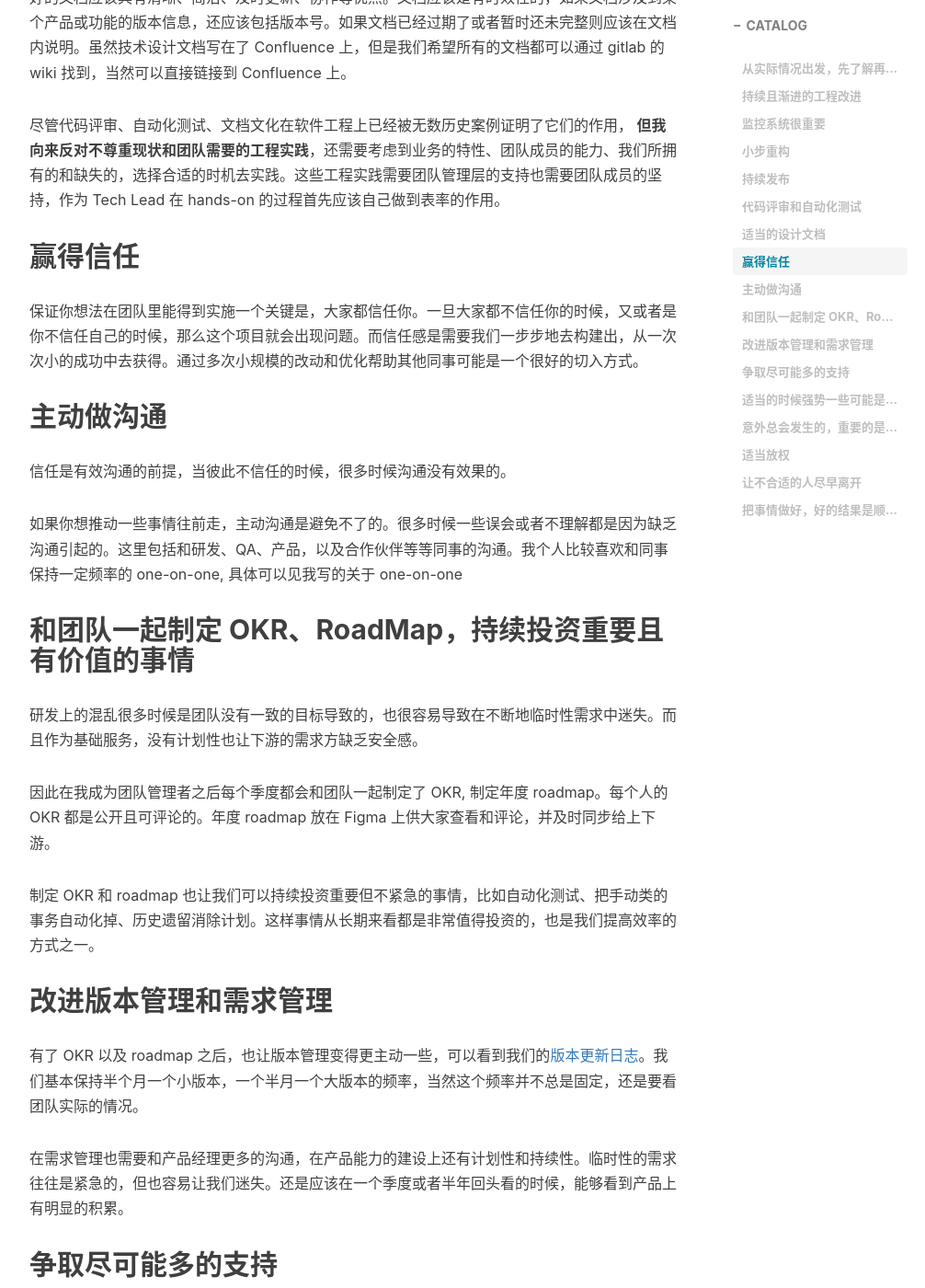
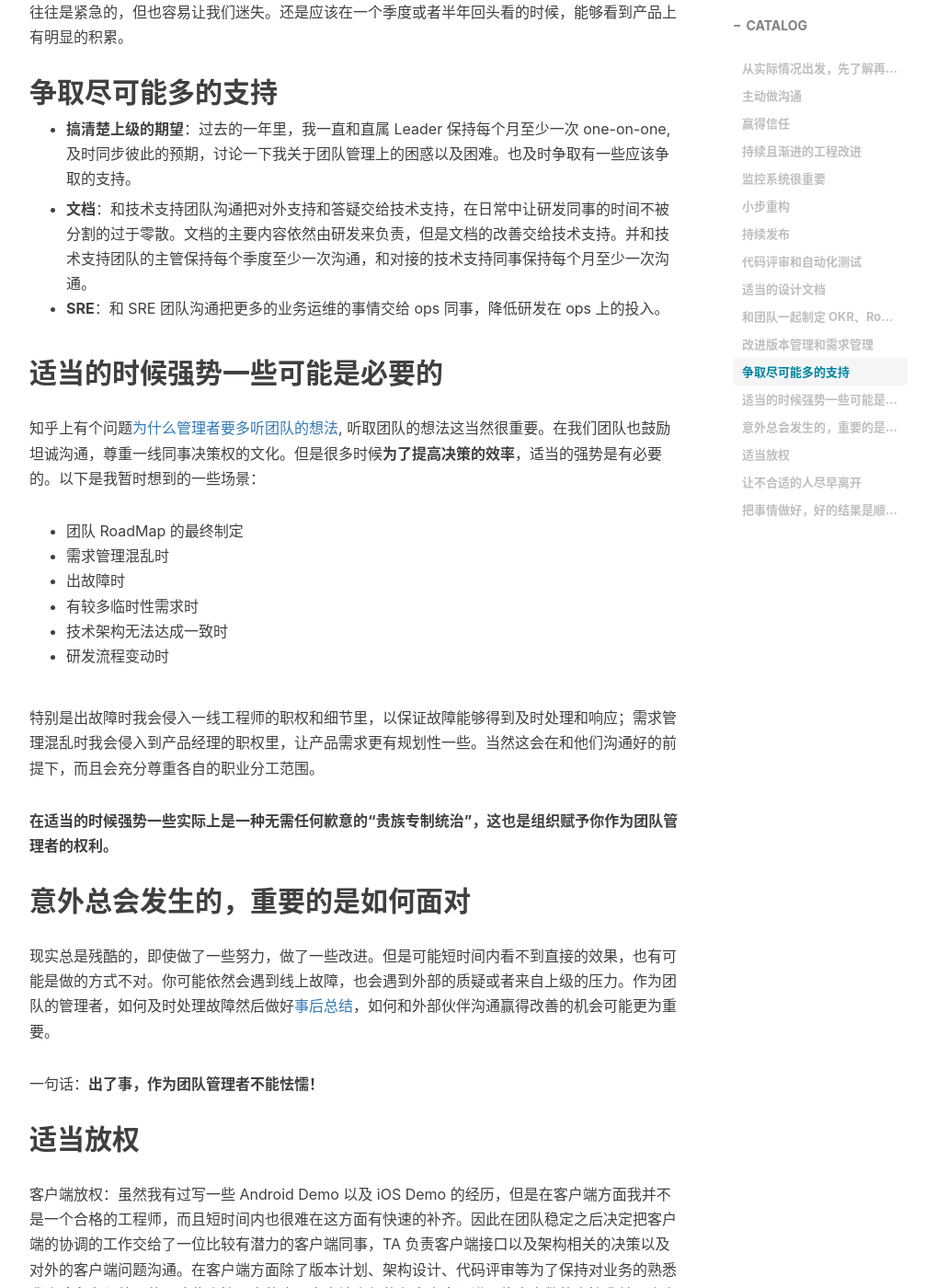
Before and after one commit to linnaname/linnaname.github.io, a Jekyll site: the page built from _posts/2023-04-20-TeamLead-team_fix.md, in a window 1280 px wide and 1400 px high, scrolled down 5529 px. Shown: the whole window at 92% size, without its empty margins (233-1239 px from the left). Built offline with Jekyll 4.4.1, drawn with Linux system fonts in a browser that asks for light colours; nearby versions of some CDN libraries; comment, search, counter and statistics services are not loaded; some of the changed text lies outside the part shown.

Commit message:
(refactor)  teamfix

```diff
--- a/_posts/2023-04-20-TeamLead-team_fix.md
+++ b/_posts/2023-04-20-TeamLead-team_fix.md
@@ -12,20 +12,20 @@
 ---
 
 
-加入新公司不久之后，我很快参与到了 [LeanCloud](https://www.leancloud.cn   ) 的即时通信、消息推送这两个服务从 Clojure 向 Golang 和 Java 的重构中。
+加入新公司不久之后，我很快参与到了 [LeanCloud](https://www.leancloud.cn) 的即时通信、消息推送这两个服务从 Clojure 向 Golang 和 Java 的重构中，是 RTM 小组的负责人。
 
-但是 2022 年初大团队接手了一个坑比较多业务和一部分移交过来的人员，直属 Leader 和我沟通之后让我参与到这个刚交接过来的业务中。于是开启了一段新的挑战，需要注意的是这时候我是以一个普通工程师的角色加入的。
+不久之后团队接手了一个坑比较多业务和一部分移交过来的人员，直属 Leader 和我沟通之后让我参与到这个团队的组建之中。
 
 ![bigshit](https://linnaname.github.io/img/teamlead/bigshit.gif)
 
 ## 从实际情况出发，先了解再参与
 
-了解的方式途径包括代码、沟通、观察等等，回过头去看这是当时对团队现状列的一些描述：
+了解的方式途径包括沟通、观察、代码等等，回过头去看这是当时对团队现状列的一些描述：
+- 需求、版本管理混乱
+- 有着比较差的工程实践
 - 线上故障频发
 - 历史遗留比较重
-- 需求、版本管理混乱
-- 有着比较差的工程实践
-- 团队人员能力相对比较差，经验不够资深
+- 团队人员能力相对比较差，缺乏资深工程师
 
 
 更具体的比如，这个业务交接过来的第二天就出了线上故障，此后陆陆续续有出了几个线上故障，后端系统没有任何业务 metirc 无法知晓系统状态，甚至部分代码仓库只使用两个固定分支进行迭代，需求管理混乱等等。
@@ -33,9 +33,24 @@
 作为参与者如果希望重构代码，那么首先就应该熟悉代码；如果希望做架构改动，那么就应该先熟悉架构。如果希望故障能够尽快得到解决，那么即使一开始不熟悉代码，也应该积极参与到故障排查和故障善后中去。总得来说，想改善什么先去了解和参与效率会更高。
 
 
+## 主动做沟通
+
+信任是有效沟通的前提，当彼此不信任的时候，很多时候沟通没有效果的。
+
+如果你想推动一些事情往前走，主动沟通是避免不了的。很多时候一些误会或者不理解都是因为缺乏沟通引起的。这里包括和研发、QA、产品，以及合作伙伴等等同事的沟通。我个人比较喜欢和同事保持一定频率的 one-on-one, 主动与下属同事沟通以解决 TA 们的困惑，和产品、运营等沟通获取 TA 们的预期争取 TA 们的支持。
+
+
+## 赢得信任
+
+保证你想法在团队里能得到实施一个关键是，大家都信任你。一旦大家都不信任你的时候，又或者是你不信任自己的时候，那么这个项目就会出现问题。而信任感是需要我们一步步地去构建出，从一次次小的成功中去获得。通过多次小规模的改动和优化帮助其他同事可能是一个很好的切入方式。
+
+
+
+## 持续且渐进的工程改进
+
+
 任何新方案的实施都要以对现状的理解为基础 , 比如说现有的组织结构、对新方法的接受度、具体的业务特征、技术成熟度等。脱离具体的上下文，照搬“普适”的框架，会带来巨大的适配成本。前期花费大量精力在组织和流程上，却不直接改善交付效能，特别是业务可见的效能。这非常容易带来怀疑和抵制，让实施效果大打折扣，甚至半途而废。
 
-## 持续且渐进的工程改进
 
 从现状出发，**寻求持续且渐进的改进**。这是我在故障频发期间采取的策略，当然头脑里对我们需要走到哪一步会有一个大致的路径，在系统改进目标的牵引下，以小步前进，每个小步都带来改进，最终实现系统和全面的转型。**渐进不是妥协**。恰恰相反，它是在明确且坚定的最终目标下选择更坚实和可持续的路径。改变必须从理解和尊重现状开始。
 
@@ -51,12 +66,6 @@
 
 团队负责的是登录、支付这类基础服务，因此业务 metric 也重点关注这两个业务。支付业务 metric 会覆盖用户发起支付、下单、到账整个生命周期，比如下单成功次数、下单失败次数、下单失败每一个失败类型的次数、支付回调处理成功失败的次数等你，可以细粒度到秒级别。
 
-
-![下单失败](https://linnaname.github.io/img/blog/tech/metric_01)
-
-![登录鉴权](https://linnaname.github.io/img/blog/tech/metric_02)
-
-
 **业务埋点**
 
 作为登录和支付业务，很多下游业务会在全球发行，覆盖到的客户端机型、网络情况、渠道类型都非常多，因此当某个用户反馈了问题后继的排查手段非常重要。因此我们引入了业务埋点，它可以覆盖到一个用户发起一笔支付的整个链路，从客户端、前端页面、服务端再到整个回调给下游接入方。这些埋点放在了日志搜索系统里，客户端、前端、服务端、QA 都可以自行搜索。同时这部分日志会提供给数仓团队发现进行业务分析观察整体的成功、失败走势。
@@ -69,10 +78,6 @@
 - 接口的异常报警
 - 核心接口的更细粒度的报警
 - 业务埋点和业务日志的异常报警
-
-![业务日志告警](https://linnaname.github.io/img/teamlead/metric_monitor_02)
-![metric 告警](https://linnaname.github.io/img/teamlead/metric_monitor_01.jpeg)
-
 
 这些报警会进行分级并集中到短信、电话以及 Slack 告警频道里
 
@@ -103,8 +108,6 @@
 而自动化测试，也是从：先有第一个自动化测试用例 -> 先有覆盖几个登录、支付核心接口 -> 全面覆盖登录、支付核心接口 -> 覆盖所有核心接口这样的过程，并且我们并不在是更多采用单元测试和采用集成测试上纠结，而是寻求根据实际情况逐步调整的过程。并且最重要的是能够**自动化**。
 
 
-
-
 ### 适当的设计文档
 
 文档是非常重要的工具，能够全面、准确地记录项目信息，促进团队成员之间的沟通与合作。
@@ -123,22 +126,11 @@
 
 
 
-## 赢得信任
-
-保证你想法在团队里能得到实施一个关键是，大家都信任你。一旦大家都不信任你的时候，又或者是你不信任自己的时候，那么这个项目就会出现问题。而信任感是需要我们一步步地去构建出，从一次次小的成功中去获得。通过多次小规模的改动和优化帮助其他同事可能是一个很好的切入方式。
-
-## 主动做沟通
-
-信任是有效沟通的前提，当彼此不信任的时候，很多时候沟通没有效果的。
-
-如果你想推动一些事情往前走，主动沟通是避免不了的。很多时候一些误会或者不理解都是因为缺乏沟通引起的。这里包括和研发、QA、产品，以及合作伙伴等等同事的沟通。我个人比较喜欢和同事保持一定频率的 one-on-one, 具体可以见我写的关于 one-on-one
-
-
 ## 和团队一起制定 OKR、RoadMap，持续投资重要且有价值的事情
 
-研发上的混乱很多时候是团队没有一致的目标导致的，也很容易导致在不断地临时性需求中迷失。而且作为基础服务，没有计划性也让下游的需求方缺乏安全感。
+研发上的混乱很多时候是团队没有一致的目标导致的，也很容易导致在不断地临时性需求中迷失。而且作为上游服务，没有计划性也让下游的需求方缺乏安全感。
 
-因此在我成为团队管理者之后每个季度都会和团队一起制定了 OKR, 制定年度 roadmap。每个人的 OKR 都是公开且可评论的。年度 roadmap 放在 Figma 上供大家查看和评论，并及时同步给上下游。
+因此在我成为团队管理者之后每个季度都会和团队、产品、运营、外部合作方一起制定 OKR, 制定年度 roadmap。每个人的 OKR 都是公开且可评论的。年度 roadmap 放在 Figma 上供大家查看和评论，并及时同步给上下游。
 
 制定 OKR 和 roadmap 也让我们可以持续投资重要但不紧急的事情，比如自动化测试、把手动类的事务自动化掉、历史遗留消除计划。这样事情从长期来看都是非常值得投资的，也是我们提高效率的方式之一。
 
@@ -168,8 +160,7 @@
 - 技术架构无法达成一致时
 - 研发流程变动时
 
-特别是出故障时我会侵入一线工程师的职权和细节里，以保证故障能够得到及时处理和响应；需求管理混乱时我会侵入到产品经理的职权里，让产品需求更有规划性一些；有较多临时性需求时我会侵入到项目经理的职权里，让工程师能够更专注一些
-。当然这会在和他们沟通好的前提下，而且会充分尊重各自的职业分工范围。
+特别是出故障时我会侵入一线工程师的职权和细节里，以保证故障能够得到及时处理和响应；需求管理混乱时我会侵入到产品经理的职权里，让产品需求更有规划性一些。当然这会在和他们沟通好的前提下，而且会充分尊重各自的职业分工范围。
 
 **在适当的时候强势一些实际上是一种无需任何歉意的“贵族专制统治”，这也是组织赋予你作为团队管理者的权利。**
 
@@ -186,8 +177,6 @@
 客户端放权：虽然我有过写一些 Android Demo 以及 iOS Demo 的经历，但是在客户端方面我并不是一个合格的工程师，而且短时间内也很难在这方面有快速的补齐。因此在团队稳定之后决定把客户端的协调的工作交给了一位比较有潜力的客户端同事，TA 负责客户端接口以及架构相关的决策以及对外的客户端问题沟通。在客户端方面除了版本计划、架构设计、代码评审等为了保持对业务的熟悉我会**略有**参与外即使是这些事情更多的也是客户端小组的负责人来跟进，绝大多数的事情我并不会直接干预。
 
 服务端的稳定性是团队的核心任务，因此我对服务端的关注以及实际 coding 也更多。我依然保持每周都有代码提交，跟进一线研发需求。
-
-项管权限让渡：在各系统的稳定性得到明显提升之后，我把版本管理的职责交还给了项目经理，让项目经理在项目管理以及对外的需求沟通上发挥更大的作用。
 
 **一个团队管理者能力再强，也无法只通过一个人的能力做完所有的事情。**如何适当的放权，是所有管理者应该不断学习的一项能力。
 
@@ -210,8 +199,6 @@
 
 不合适团队的人并不是表示 TA 不够优秀，也并不意味着和被动离开的同事成“敌我”双方，更多的是双方不匹配，所以在沟通上我们还是应该尽可能地争取”和平分手“，该为离开同事争取的利益就应该主动和公司以及 HR 争取。
 
-关于如何招聘以及如何做技术面试可以看我另写的其他博客，《如何招聘》和《[如何进行技术面试](https://linnaname.github.io/2023/01/20/tech-interview)》
-
 
 ## 把事情做好，好的结果是顺其自然的事情
 
@@ -219,7 +206,6 @@
 
 从故障频繁到系统相对平稳，之后一个季度无故障，然后连续半年无故障。这个过程需要团队所有的人共同努力。
 
-在参与到这个团队业务的 3 个月后我成为服务端的负责人，那之后的一段时间虽然在 title 上还没有给予我负责人的头衔，但是事实上我已经成了团队的负责人。6 个月之后在一次组织架构调整中，我顺理成章地成为了团队负责人，团队成员包括：客户端研发 4 人、服务端研发 3 人、QA 1 人（另外包括 2 名外包）、产品经理 1 人、前端研发 1 人。
 
 ![wtf-per-minute](https://linnaname.github.io/img/teamlead/team_fix_02)
 
```
Also changed, not shown: _posts/2023-09-21-remote_work.md (+8 -0 lines).
